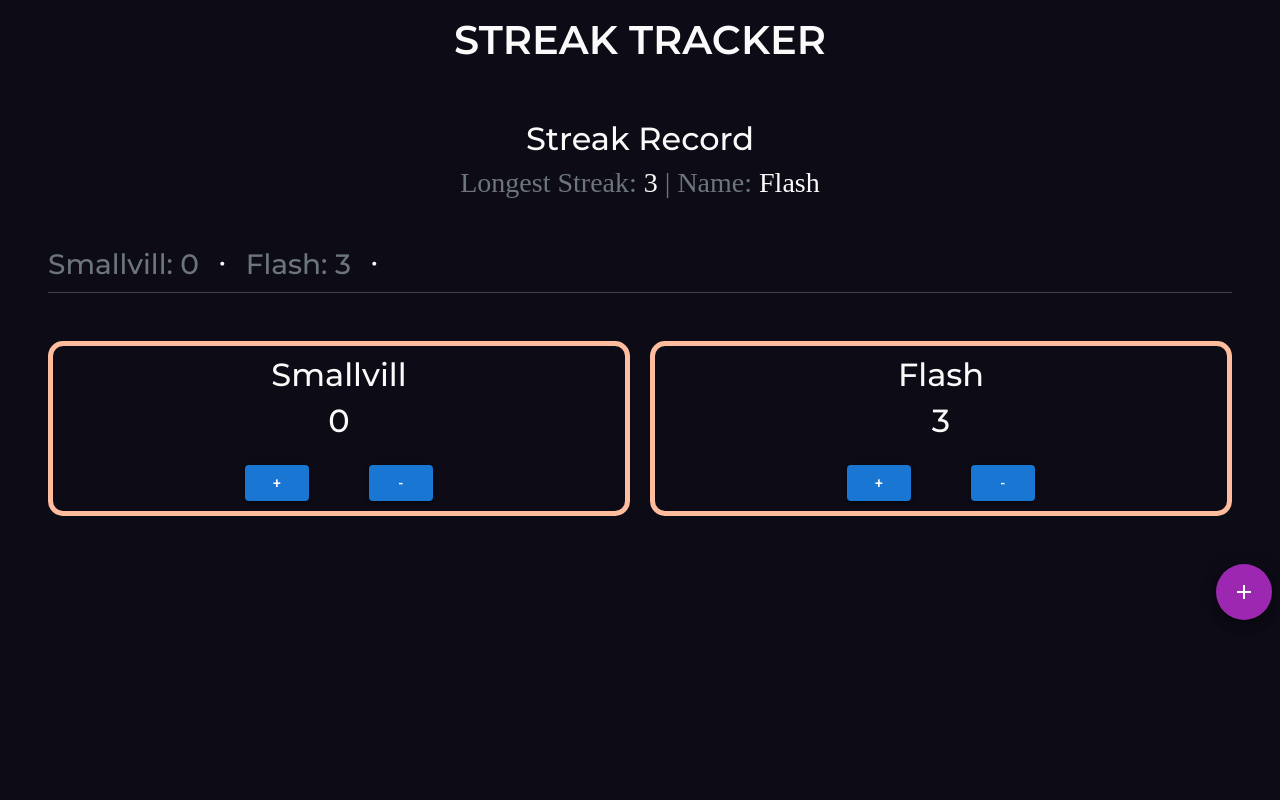
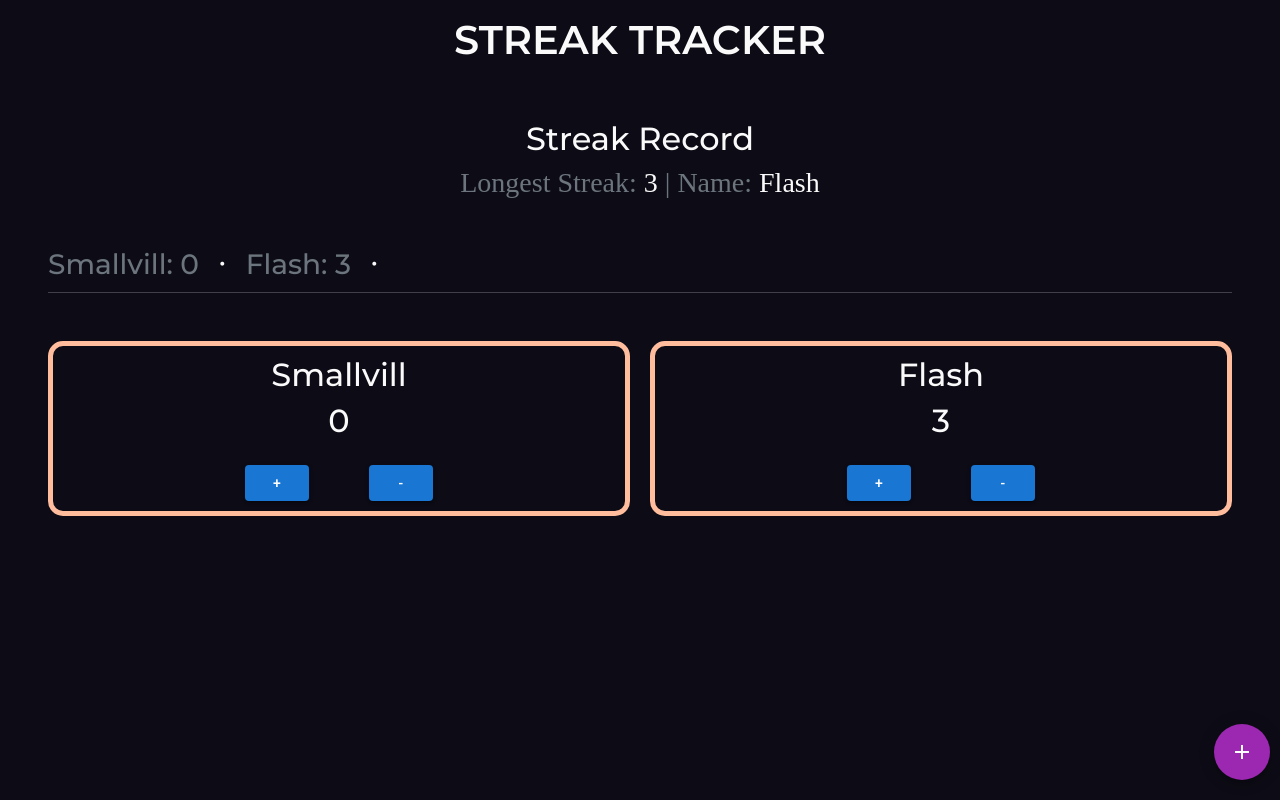
Before and after one commit to Joshuafrankle/streak-tracker, a React (Create React App) app: page / in a window 1280 px wide. Built offline with nearby package versions, Linux system fonts and the light colour scheme; no server answers; a web font is replaced by a local one.

Commit message:
fab button position fixed

```diff
--- a/src/assets/scss/style.scss
+++ b/src/assets/scss/style.scss
@@ -38,6 +38,12 @@ h1 {
   background: #0c1a24;
 }
 
+.fab-button {
+  position: fixed;
+  right: 10px;
+  bottom: 20px;
+}
+
 .record-list > * {
   margin-right: 20px;
 }
--- a/src/pages/LandingPage.jsx
+++ b/src/pages/LandingPage.jsx
@@ -61,12 +61,10 @@ export default function LandingPage() {
             ))}
           </section>
 
-          <section className="mx-2">
-            <div className="d-flex justify-content-end">
-              <Fab color="secondary" aria-label="add" onClick={handleShow}>
-                <AddIcon />
-              </Fab>
-            </div>
+          <section className="fab-button">
+            <Fab color="secondary" aria-label="add" onClick={handleShow}>
+              <AddIcon />
+            </Fab>
           </section>
 
           <div>
```
